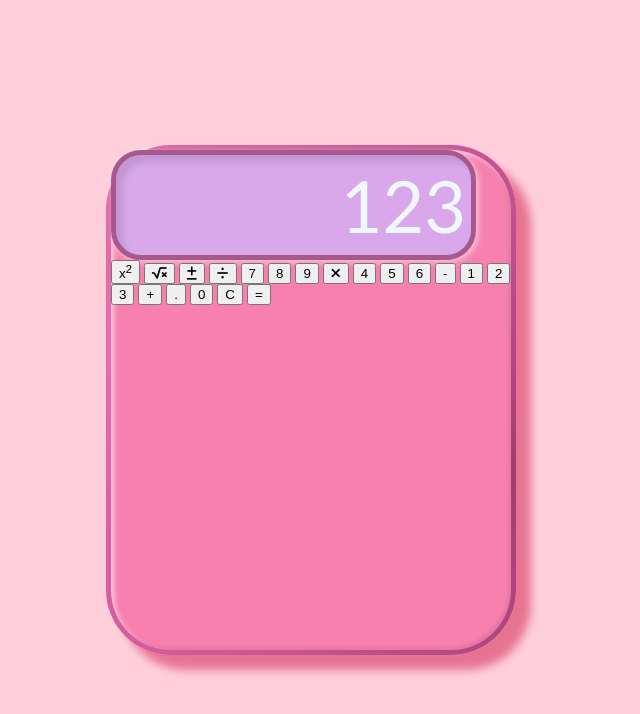
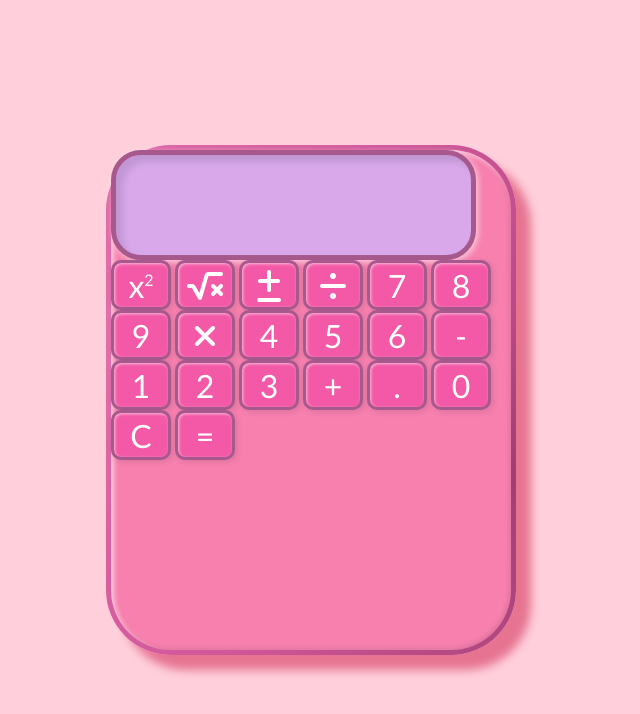
Before and after one commit to Tuffy-the-Coder/Calculator, a plain HTML site: page index.html in a window 1280 px wide. Shown: the whole page, without its empty margins (329-969 px from the left). Drawn offline with Linux system fonts and the light colour scheme.

Commit message:
operators/digit style added

```diff
--- a/index.html
+++ b/index.html
@@ -10,11 +10,11 @@
 <body>
     <div class="calculator">
 
-        <div class="display">123</div>
+        <div class="display"></div>
 
         <div class="operator-container">
 
-            <button class="operator" id="x-squared"> x<sup>2</sup></button>
+            <button class="operator" id="x-squared"> x<sup id="exponent">2</sup></button>
             <button class="operator" id="square-root"> <i class="fa-solid fa-square-root-variable"></i></button>
             <button class="operator" id="plus-minus"><i class="fa-solid fa-plus-minus"></i></button>
             <button class="operator" id="divide"><i class="fa-solid fa-divide"></i></button>
--- a/style.css
+++ b/style.css
@@ -53,3 +53,18 @@ body {
     box-shadow: 2px 2px 6px #ffffff99,
         inset 7px 7px 6px #0000001a;
 }
+.operator, .digit {
+    width: 60px;
+    height: 50px;
+    font-size: 2rem;
+    font-family:'Gill Sans', 'Gill Sans MT', Calibri, 'Trebuchet MS', sans-serif;
+    color: #ffffff;
+    background-color: #f359a6;
+    border: 3px solid #a7598e;
+    box-shadow: 2px 2px 6px #0000001a,
+        inset 1px 1px 3px #ffffff99;
+        border-radius: 10px;
+}
+#exponent {
+    font-size: 1rem;
+}
```
